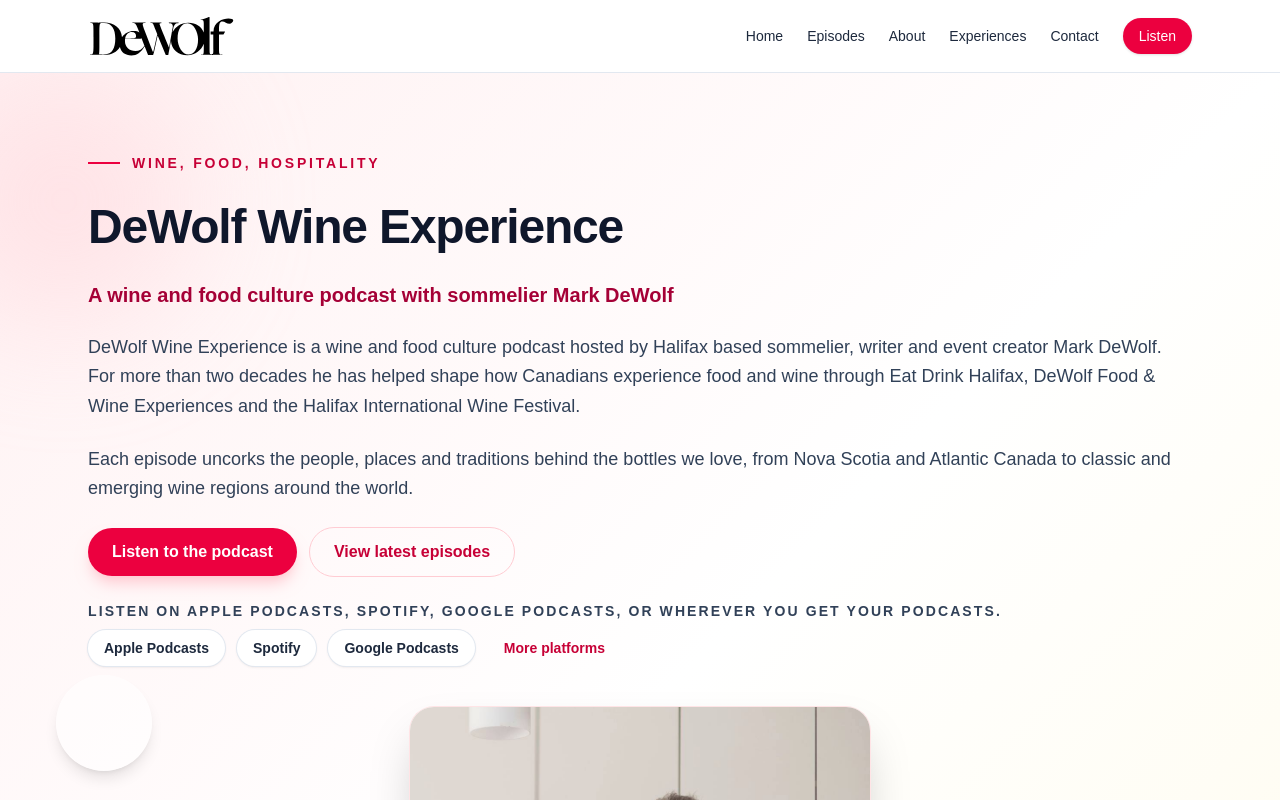
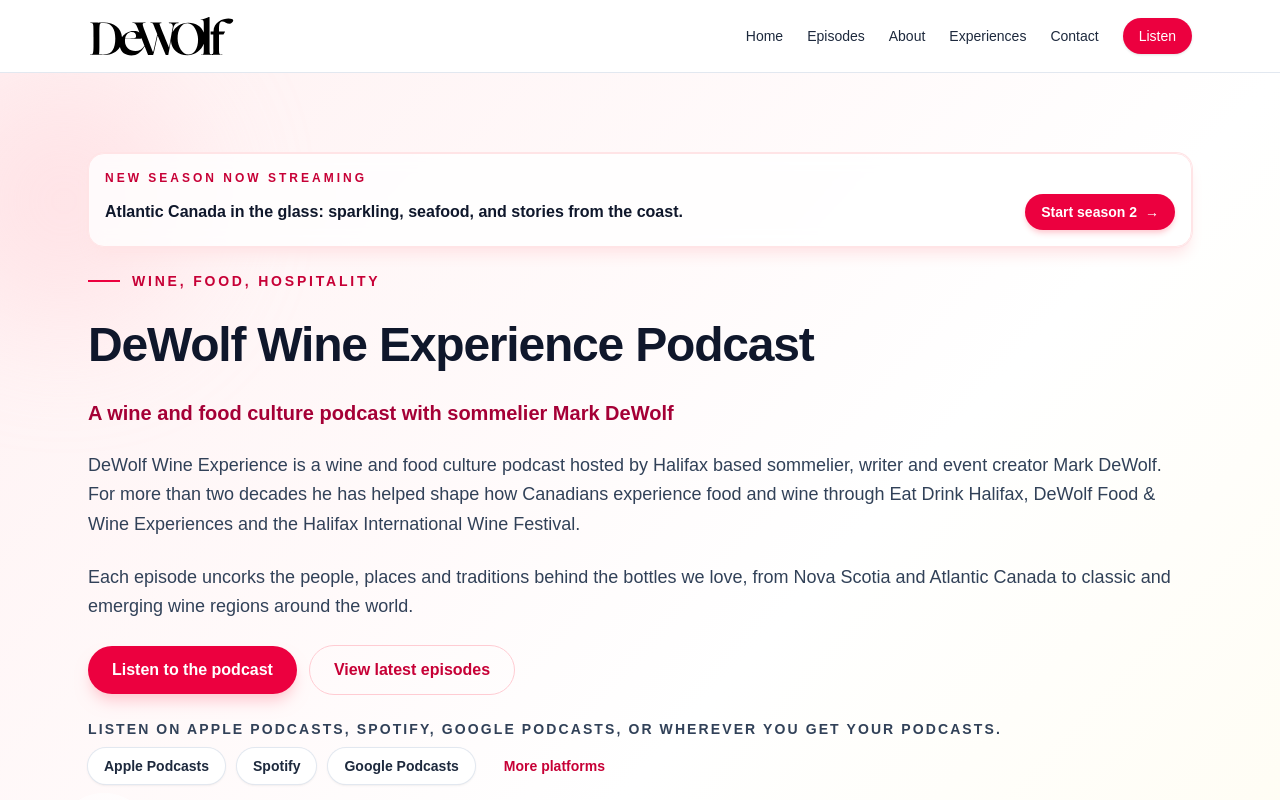
Before and after one commit to dewolfexperiences/dewolfwineexperiencewebsite, a Next.js app: page / in a window 1280 px wide. Shown: the top 800 px of the page. Built offline with nearby package versions, Linux system fonts and the light colour scheme.

Commit message:
Add new season hero announcement

```diff
--- a/src/app/page.tsx
+++ b/src/app/page.tsx
@@ -43,12 +43,30 @@
         </div>
         <div className="relative mx-auto grid max-w-6xl items-center gap-10 px-6 py-16 md:grid-cols-[1.2fr,1fr] md:py-20">
           <div className="space-y-6">
+            <div className="rounded-2xl border border-rose-100 bg-white/80 p-4 shadow-lg shadow-rose-100 ring-1 ring-rose-100 backdrop-blur">
+              <p className="text-xs font-semibold uppercase tracking-[0.25em] text-rose-700">
+                New season now streaming
+              </p>
+              <div className="mt-2 flex flex-wrap items-center justify-between gap-3">
+                <p className="text-base font-semibold text-slate-900">
+                  Atlantic Canada in the glass: sparkling, seafood, and stories
+                  from the coast.
+                </p>
+                <Link
+                  href="#episodes"
+                  className="inline-flex items-center gap-2 rounded-full bg-rose-600 px-4 py-2 text-sm font-semibold text-white shadow-md shadow-rose-200 transition hover:bg-rose-500"
+                >
+                  Start season 2
+                  <span aria-hidden>→</span>
+                </Link>
+              </div>
+            </div>
             <div className="flex items-center gap-3 text-sm font-semibold uppercase tracking-[0.2em] text-rose-700">
               <span className="h-[2px] w-8 bg-rose-600" />
               Wine, Food, Hospitality
             </div>
             <h1 className="text-4xl font-bold leading-tight tracking-tight text-slate-900 md:text-5xl">
-              DeWolf Wine Experience
+              DeWolf Wine Experience Podcast
             </h1>
             <p className="text-xl font-semibold text-rose-800">
               A wine and food culture podcast with sommelier Mark DeWolf
```
